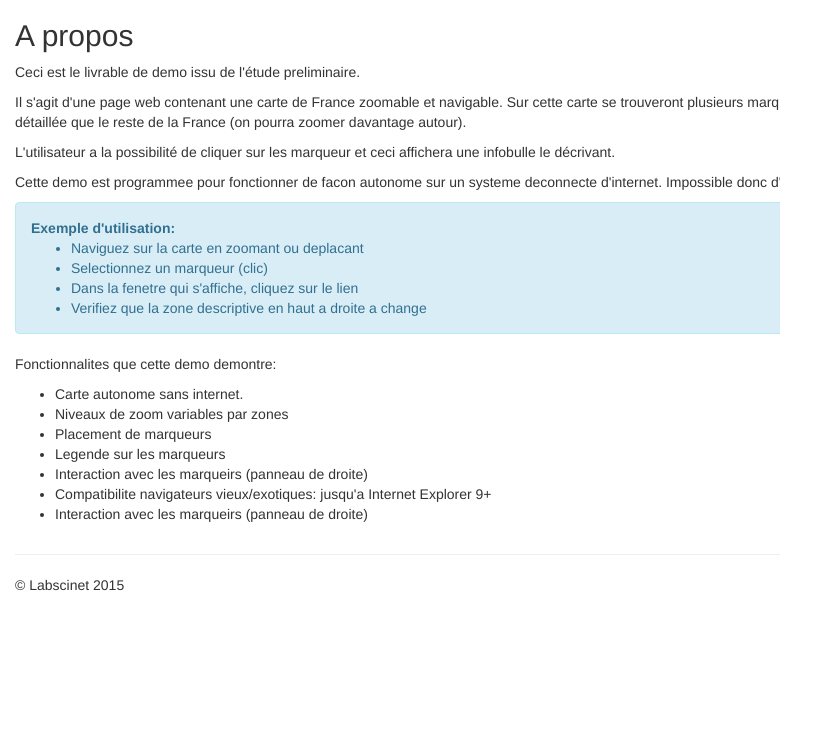
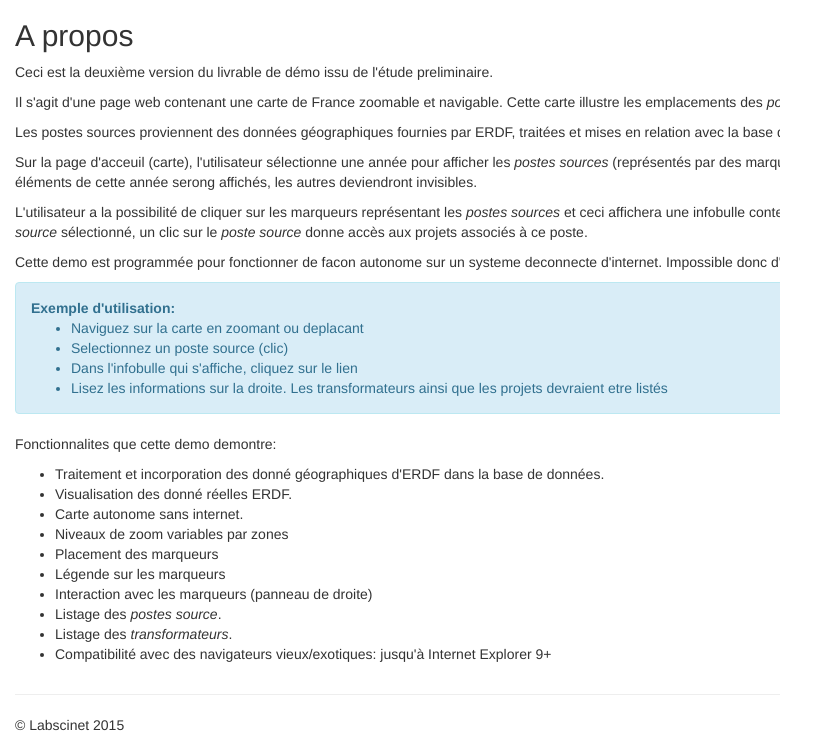
Before and after one commit to filipnovotny/psmap, a PHP site: template application/views/about.twig in a window 1280 px wide. Shown: the part 51-800 px from the top of the page, without its empty margins (0-828 px from the left). Run offline with PHP 8.4, Linux system fonts and the light colour scheme; the template is opened without the code that fills it, so the values that code supplies are empty; some libraries are stand-ins or nearby versions.

Commit message:
popup displays right on spot, updated about info

```diff
--- a/application/views/about.twig
+++ b/application/views/about.twig
@@ -22,23 +22,29 @@
 <div class="row">
   <div class="col-md-12">
     <h2>A propos</h2>
-    <p>Ceci est le livrable de demo issu de l&#39;étude preliminaire. </p>
+    <p>Ceci est la deuxi&egrave;me version du livrable de d&eacute;mo issu de l&#39;étude preliminaire. </p>
     <p>
-      Il s&#39;agit d&#39;une page web contenant une carte de France zoomable et navigable. Sur cette carte se trouveront plusieurs marqueurs. La zone autour d&#39;un de ces marqueurs (Saint-Cannat) sera davantage détaillée que le reste de la France (on pourra zoomer davantage autour).
+      Il s&#39;agit d&#39;une page web contenant une carte de France zoomable et navigable. Cette carte illustre les emplacements des <em>postes sources</em> ainsi que leurs <em>projets</em> et <em>transformateurs</em> associés.
     </p>
     <p>
-      L&#39;utilisateur a la possibilité de cliquer sur les marqueur et ceci affichera une infobulle le décrivant.
+      Les postes sources proviennent des donn&eacute;es g&eacute;ographiques fournies par ERDF, trait&eacute;es et mises en relation avec la base de donn&eacute;es existante.
     </p>
     <p>
-      Cette demo est programmee pour fonctionner de facon autonome sur un systeme deconnecte d&#39;internet. Impossible donc d&#39;utiliser <em>google maps</em> ou assimiles.
+      Sur la page d&#39;acceuil (carte), l&#39;utilisateur s&eacute;lectionne une ann&eacute;e pour afficher les <em>postes sources</em> (repr&eacute;sent&eacute;s par des marqueurs) sur lesquels des travaux sont planifi&eacute;s cette ann&eacute;e. Uniquement les &eacute;l&eacute;ments de cette ann&eacute;e serong affich&eacute;s, les autres deviendront invisibles.
+    </p>
+    <p>
+      L&#39;utilisateur a la possibilit&eacute; de cliquer sur les marqueurs repr&eacute;sentant les <em>postes sources</em> et ceci affichera une infobulle contenant son nom. Si l&#39;utilisateur d&eacute;sire davantages d&#39;informations sur le <em>poste source</em> s&eacute;lectionn&eacute;, un clic sur le <em>poste source</em> donne acc&egrave;s aux projets associ&eacute;s &agrave; ce poste.
+    </p>
+    <p>
+      Cette demo est programm&eacute;e pour fonctionner de facon autonome sur un systeme deconnecte d&#39;internet. Impossible donc d&#39;utiliser <em>google maps</em> ou assimil&eacute;s.
     </p>
     <div class="alert alert-info" role="alert">
       <strong>Exemple d&#39;utilisation:</strong>
       <ul>
       <li>Naviguez sur la carte en zoomant ou deplacant</li>
-      <li>Selectionnez un marqueur (clic)</li>
-      <li>Dans la fenetre qui s&#39;affiche, cliquez sur le lien</li>
-      <li>Verifiez que la zone descriptive en haut a droite a change</li>
+      <li>Selectionnez un poste source (clic)</li>
+      <li>Dans l&#39;infobulle qui s&#39;affiche, cliquez sur le lien</li>
+      <li>Lisez les informations sur la droite. Les transformateurs ainsi que les projets devraient etre list&eacute;s</li>
       </ul>
     </div>
 
@@ -46,13 +52,16 @@
     Fonctionnalites que cette demo demontre:
     </p>
     <ul>
+      <li>Traitement et incorporation des donn&eacute; g&eacute;ographiques d&#39;ERDF dans la base de donn&eacute;es.</li>
+      <li>Visualisation des donn&eacute; r&eacute;elles ERDF.</li>
       <li>Carte autonome sans internet.</li>
       <li>Niveaux de zoom variables par zones</li>
-      <li>Placement de marqueurs</li>
-      <li>Legende sur les marqueurs</li>
-      <li>Interaction avec les marqueirs (panneau de droite)</li>
-      <li>Compatibilite navigateurs vieux/exotiques: jusqu&#39;a Internet Explorer 9+</li>
-      <li>Interaction avec les marqueirs (panneau de droite)</li>
+      <li>Placement des marqueurs</li>
+      <li>L&eacute;gende sur les marqueurs</li>
+      <li>Interaction avec les marqueurs (panneau de droite)</li>
+      <li>Listage des <em>postes source</em>.</li>
+      <li>Listage des <em>transformateurs</em>.</li>
+      <li>Compatibilit&eacute; avec des navigateurs vieux/exotiques: jusqu&#39;&agrave; Internet Explorer 9+</li>
     </ul>
   </div>
 </div>
--- a/application/views/contact.twig
+++ b/application/views/contact.twig
@@ -22,7 +22,7 @@
   <div class="row">
     <div class="col-md-12">
       <h2>Contact</h2>
-      You can send an <a href="mailto:stanislavalo@gmail.com">email</a> to Stana.
+      Vous pouvez envoyer un <a href="mailto:stanislavalo@gmail.com">email</a> &agrave; Stana.
     </div>
 </div>
 {% endblock %}
--- a/application/views/map.twig
+++ b/application/views/map.twig
@@ -34,7 +34,7 @@
     </div>
     <div class="row">
         <div class="col-md-12">
-            <openlayers lat="48.8567" lon="2.3508" zoom="6" custom-layers="true" ol-defaults="defaults">
+            <openlayers lat="45.76" lon="10.8400" zoom="6" custom-layers="true" ol-defaults="defaults">
                 <!--declare the tile layer. HERE REPLACE THE SOURCE-URL by something meaningful -->
                 <ol-layer ol-layer-properties="tiles"></ol-layer>
                 <ol-layer ol-layer-properties="markers"></ol-layer>
```
Also changed, not shown: static/map.js (+12 -9 lines).
